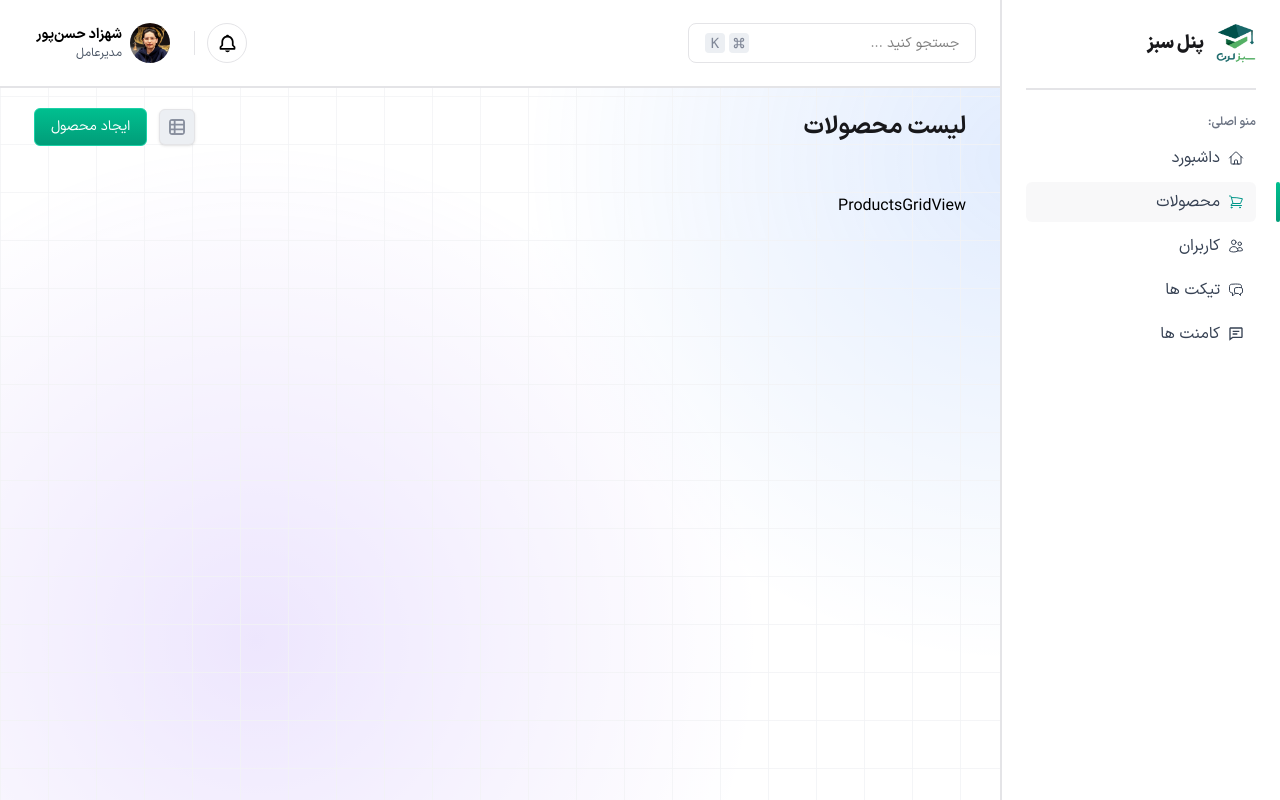
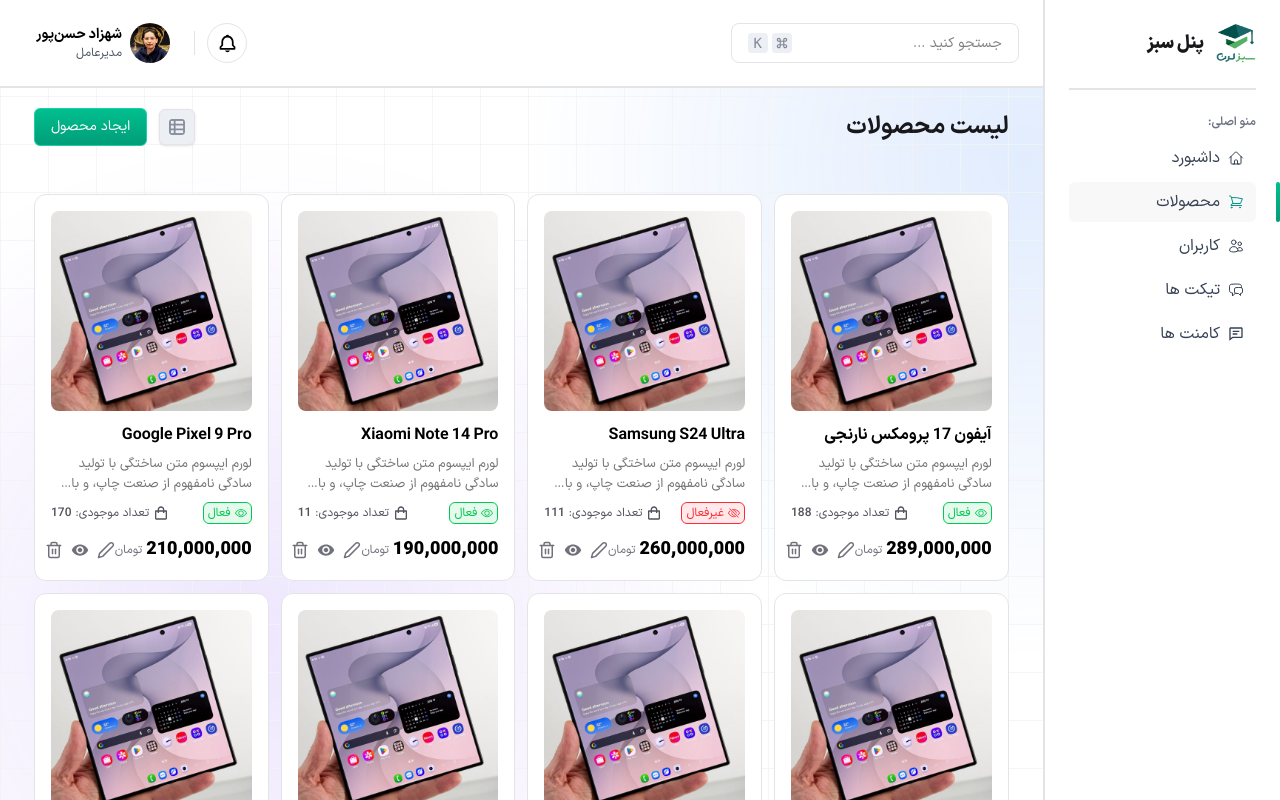
Before and after one commit to Shahzadhpr/Admin-Dashboard, a React (Vite) app: page /Products in a window 1280 px wide. Both pictures are taken after a click on the button 177 px from the left and 127 px from the top of the page. Shown: the top 800 px of the page. Built offline with nearby package versions, Linux system fonts and the light colour scheme.

Commit message:
feat: develop products grid layout

```diff
--- a/src/features/ProductsGridView/ProductsGridView.jsx
+++ b/src/features/ProductsGridView/ProductsGridView.jsx
@@ -1,6 +1,19 @@
-const ProductsGridView = () => {
+import Pagination from "../../components/common/Pagination"
+import ProductCard from "./components/ProductCard"
+
+const ProductsGridView = ({products, paginationProduct, setProduct}) => {
   return (
-    <div>ProductsGridView</div>
+    <>
+      <div className="grid md:grid-cols-3 lg:grid-cols-4 sm:grid-cols-2 gap-3">
+        {paginationProduct.map(product => {
+          return <ProductCard key={product.id} product={product}/>
+        })}
+      </div>
+
+      <div className="mt-12">
+        <Pagination item={products} itemPerPages={8} setItem={setProduct}/>
+      </div>
+    </>
   )
 }
 
--- /dev/null
+++ b/src/features/ProductsGridView/components/ProductCard.jsx
@@ -0,0 +1,102 @@
+import clsx from "clsx";
+import { BiShoppingBag } from "react-icons/bi";
+import { BsEye, BsEyeSlash } from "react-icons/bs";
+import { FiEdit2, FiTrash2 } from "react-icons/fi";
+import { MdVisibility } from "react-icons/md";
+
+const ProductCard = ({ product }) => {
+  return (
+    <article className="group w-full overflow-hidden rounded-xl border primary-border-color bg-white p-4 space-y-3 transition-all duration-300 hover:-translate-y-1.5 hover:border-blue-300 hover:shadow-xl hover:shadow-blue-500/10">
+
+      <header className="h-[200px] w-full overflow-hidden rounded-lg">
+        <img
+          src={product.img}
+          className="size-full object-cover transition-transform duration-500 ease-out group-hover:scale-110"
+          alt={product.title}
+        />
+      </header>
+
+      <main className="space-y-2">
+        <h2 className="font-bold! line-clamp-2 transition-colors duration-300 group-hover:text-blue-600">
+          {product.title}
+        </h2>
+
+        <p className="h-[39px] text-[13px] text-neutral-500 line-clamp-2">
+          {product.description}
+        </p>
+
+        <div className="flex items-center justify-between gap-1">
+          <div
+            className={clsx(
+              "badge transition-transform duration-300 group-hover:scale-105",
+              product.isPublished
+                ? "success-badge"
+                : "danger-badge"
+            )}
+          >
+            {product.isPublished ? (
+              <>
+                <BsEye />
+                 فعال
+              </>
+            ) : (
+              <>
+                <BsEyeSlash />
+               غیرفعال
+              </>
+            )}
+          </div>
+
+          <div className="inline-flex items-center gap-1 text-xs text-zinc-600">
+            <BiShoppingBag className="size-4" />
+
+            <span>تعداد موجودی:</span>
+
+            <span className="font-semibold">
+              {product.entity}
+            </span>
+          </div>
+        </div>
+      </main>
+
+      <footer className="flex items-center justify-between">
+        <div className="inline-flex items-center gap-1">
+          <span className="text-lg font-black">
+            {product.price.toLocaleString()}
+          </span>
+
+          <span className="text-xs text-zinc-500">
+            تومان
+          </span>
+        </div>
+
+        <div className="flex cursor-pointer items-center gap-1 text-lg transition-all duration-300 group-hover:text-blue-600">
+            <div className="flex items-center gap-2 text-lg text-zinc-500">
+                <button
+                  type="button"
+                  className="cursor-pointer transition-colors hover:text-blue-600"
+                >
+                  <FiEdit2 />
+                </button>
+
+                <button
+                  type="button"
+                  className="cursor-pointer transition-colors hover:text-green-600"
+                >
+                  <MdVisibility />
+                </button>
+
+                <button
+                  type="button"
+                  className="cursor-pointer transition-colors hover:text-red-500"
+                >
+                  <FiTrash2 />
+                </button>
+            </div>
+        </div>
+      </footer>
+    </article>
+  );
+};
+
+export default ProductCard;
```
